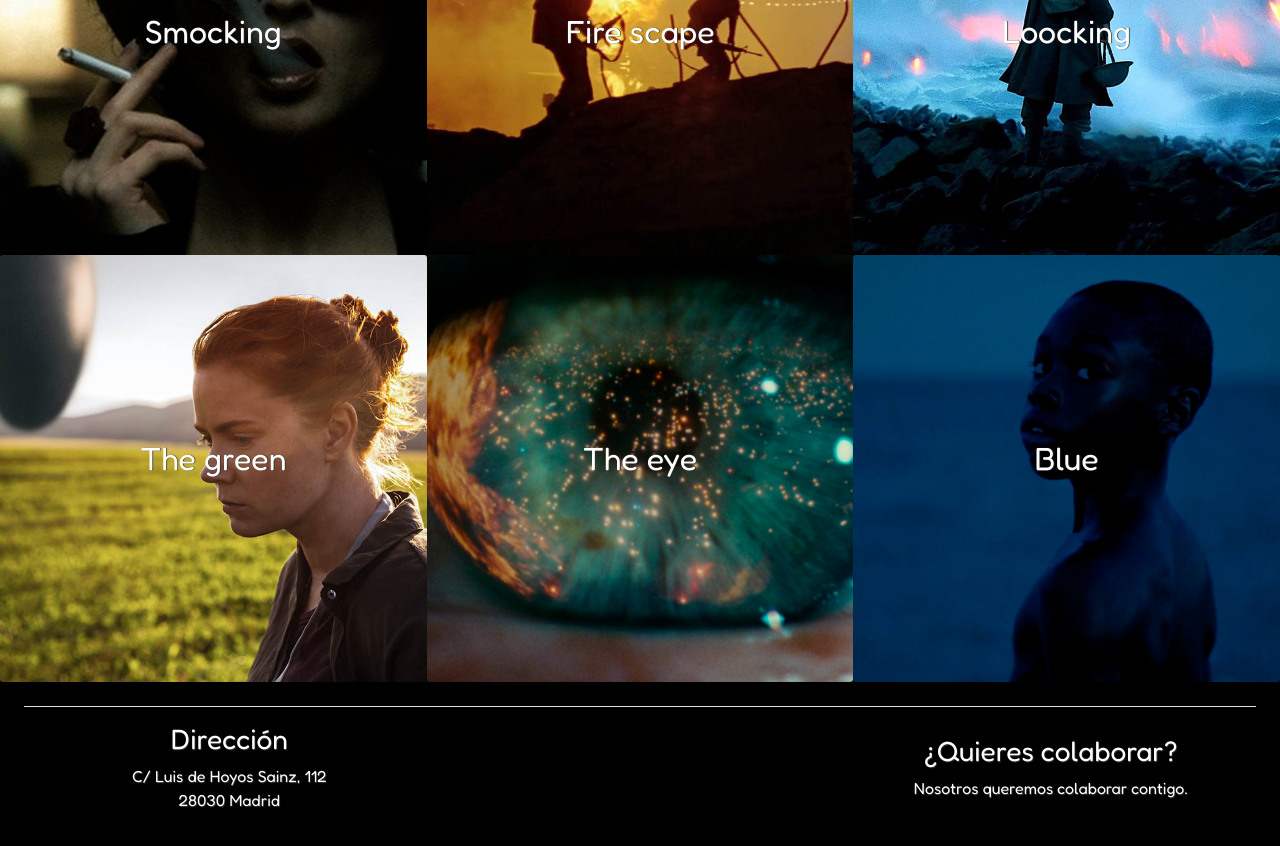
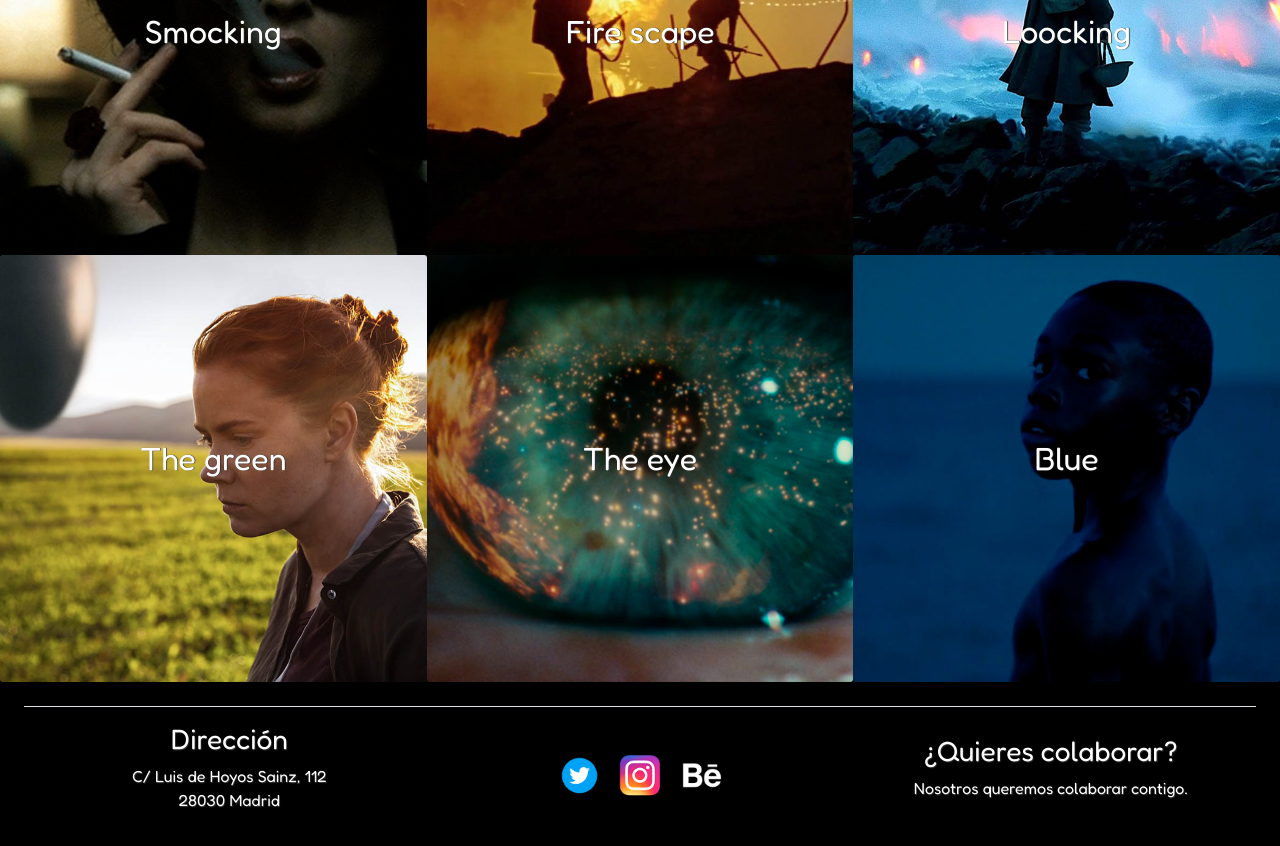
Before and after one commit to angellopezdeleon/exercise_using_bootstrap, a plain HTML site: page pages/trabajos.html in a window 1280 px wide. Shown: the part 2413-3259 px from the top of the page. Drawn offline with Linux system fonts and the light colour scheme.

Commit message:
Fix RRSS logos

```diff
--- a/pages/trabajos.html
+++ b/pages/trabajos.html
@@ -130,9 +130,9 @@
                 <p class="text-center">C/ Luis de Hoyos Sainz, 112<br>28030 Madrid</p>
               </div>
               <ul class="nav col-sm-4 col-12 justify-content-center list-unstyled d-flex">
-                <li class="m-2"><a href="https://twitter.com/" target="_blank><img class="bi" src="../images/logos/twitterLogo.png" width="45" height="45"></a></li>
-                <li class="m-2"><a href="https://www.instagram.com/" target="_blank><img class="bi" src="../images/logos/instagramLogo.png" width="45" height="45"></a></li>
-                <li class="m-2"><a href="https://www.behance.net/" target="_blank><img class="bi" src="../images/logos/behanceLogo.png" width="45" height="45"></a></li>
+                <li class="m-2"><a href="https://twitter.com/" target="_blank"><img class="bi" src="../images/logos/twitterLogo.png" width="45" height="45"></a></li>
+                <li class="m-2"><a href="https://www.instagram.com/" target="_blank"><img class="bi" src="../images/logos/instagramLogo.png" width="45" height="45"></a></li>
+                <li class="m-2"><a href="https://www.behance.net/" target="_blank"><img class="bi" src="../images/logos/behanceLogo.png" width="45" height="45"></a></li>
               </ul>
               <div class="col-sm-4 col-12 d-flex flex-column align-items-center justify-content-end">
                 <a class="text-center" href="quieresColaborar.html"><h3>¿Quieres colaborar?</h3></a>
```
Also changed, not shown: index.html (+3 -3 lines), pages/servicios.html (+3 -3 lines).
